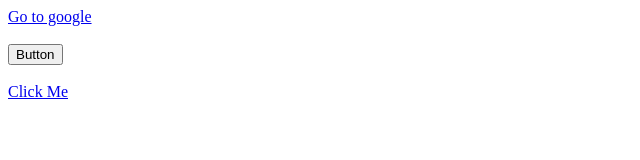
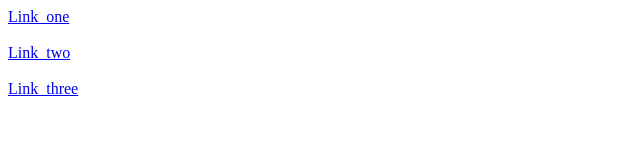
Before and after one commit to priti-bankar/viayjoshi.github.io, a plain HTML site: page index.html in a window 1280 px wide. Shown: the whole page, without its empty margins (0-640 px from the left). Drawn offline with Linux system fonts and the light colour scheme.

Commit message:
Update index.html

```diff
--- a/index.html
+++ b/index.html
@@ -19,13 +19,13 @@ j=d.createElement(s),dl=l!='dataLayer'?'&l='+l:'';j.async=true;j.src=
 })(window,document,'script','dataLayer','GTM-P8XMGB');</script>
 <!-- End Google Tag Manager -->
     <div class="container">
-        <a href="#" class='one' name="click" target="_blank">Go to google</a>
+        <a href="#" class='one' name="click" target="_blank">Link_one</a>
         <br/><br/>
-        <button id="two">Button</button>
+        <a href="#" class='two' name="click" target="_blank">Link_two</a>
     </div>
     <br/>
     <div class="content">
-        <a href="#" class="three" name="clickMe" target="_blank">Click Me</a>
+        <a href="#" class="three" name="clickMe" target="_blank">Link_three</a>
     </div>
     <script>
   (function(i,s,o,g,r,a,m){i['GoogleAnalyticsObject']=r;i[r]=i[r]||function(){
```
